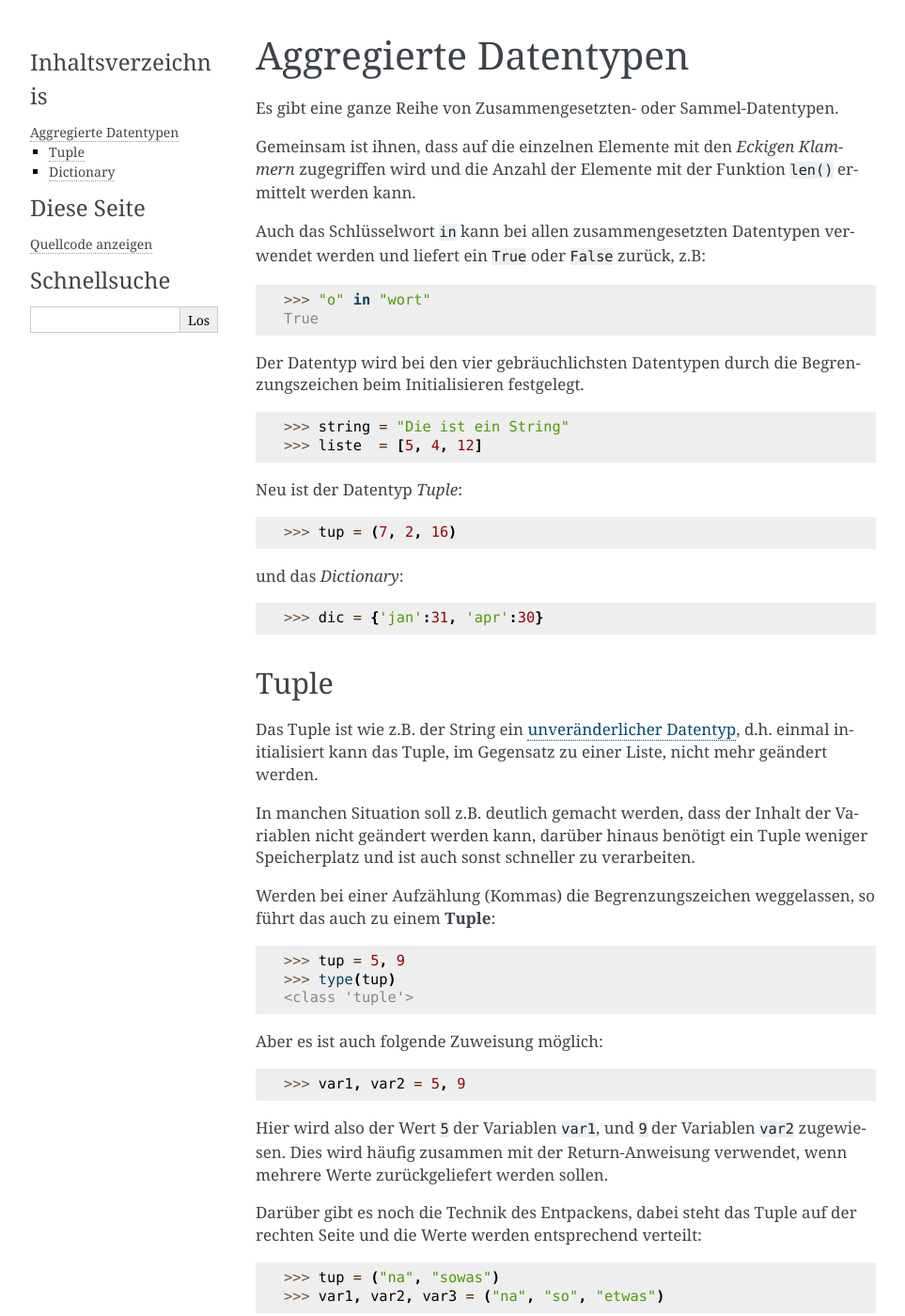
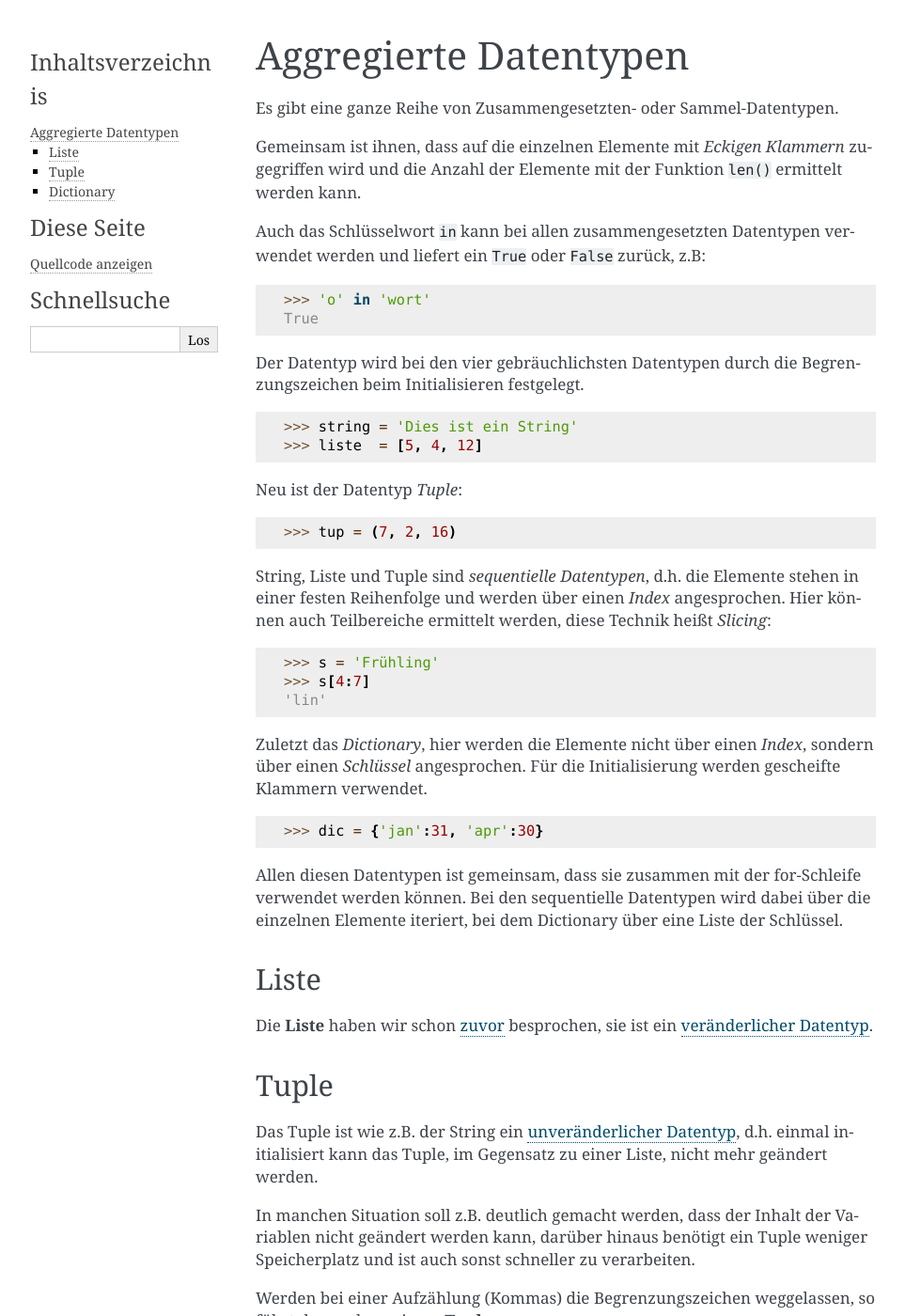
Before and after one commit to gerpark/pyworkshop, a Sphinx documentation site: the page built from docs/source/python/aggr.rst, in a window 1280 px wide and 1400 px high. Shown: the whole window at 94% size, without its empty margins (148-1111 px from the left). Built offline with Sphinx 7.4.7, drawn with Linux system fonts in a browser that asks for light colours.

Commit message:
1.97 u.a. datentyp liste erweitert

```diff
--- a/docs/source/index.rst
+++ b/docs/source/index.rst
@@ -13,7 +13,7 @@ von Gerhard Sachs
 
 Dieses Dokument wird kontinuierlich weiterbearbeitet.
 
-Version 1.96 vom 2. Juli 2022
+Version 1.97 vom 6. Juli 2022
 
 Und hier noch ein Link mit ein bisschen was zu `Python, dem Workshop und mir <http://www.ortrun-dieterich.de/workshop.html>`_ .
 
--- a/docs/source/object/namen.rst
+++ b/docs/source/object/namen.rst
@@ -40,6 +42,7 @@ Wenn wir nun die Turtle weiterbenutzen wollen, haben wir ein Problem,
 denn wir haben für die Turtle keinen gültigen Namen.
 Am Bildschirm wird die Turtle zwar noch angezeigt, kann aber nicht
 angesprochen und damit auch nicht mehr verwendet werden, nur noch ein Schatten ihrer selbst!
+
 
 Außerdem sind in Python alle Namen gleichwertig, d.h. dass z.B. auch ein
 Funktionsname auf diese Weise unbrauchbar gemacht werden kann.
--- a/docs/source/python/aggr.rst
+++ b/docs/source/python/aggr.rst
@@ -18,7 +18,7 @@
 
 .. code:: python
 
-    >>> "o" in "wort"
+    >>> 'o' in 'wort'
     True
 
 
@@ -27,7 +27,7 @@
 
 .. code:: python
 
-    >>> string = "Die ist ein String"
+    >>> string = 'Dies ist ein String'
     >>> liste  = [5, 4, 12]
 
 Neu ist der Datentyp `Tuple`:
@@ -36,12 +36,33 @@
 
     >>> tup = (7, 2, 16)
 
-und das `Dictionary`:
+String, Liste und Tuple sind `sequentielle Datentypen`, d.h. die Elemente stehen in einer festen
+Reihenfolge und werden über einen `Index` angesprochen.
+Hier können auch Teilbereiche ermittelt werden, diese Technik heißt `Slicing`:
+
+.. code:: python
+
+    >>> s = 'Frühling'
+    >>> s[4:7]
+    'lin'
+
+Zuletzt das `Dictionary`, hier werden die Elemente nicht über einen `Index`,
+sondern über einen `Schlüssel` angesprochen.
+Für die Initialisierung werden gescheifte Klammern verwendet.
 
 .. code:: python
 
     >>> dic = {'jan':31, 'apr':30}
 
+
+Allen diesen Datentypen ist gemeinsam, dass sie zusammen mit der for-Schleife verwendet werden können.
+Bei den sequentielle Datentypen wird dabei über die einzelnen Elemente iteriert, bei
+dem Dictionary über eine Liste der Schlüssel.
+
+Liste
+-----
+
+Die **Liste** haben wir schon :ref:`zuvor <liste>` besprochen, sie ist ein :ref:`veränderlicher Datentyp <py-mutable>`.
 
 Tuple
 -----
--- a/docs/source/python/index.rst
+++ b/docs/source/python/index.rst
@@ -14,7 +14,7 @@ Die Programmiersprache Python.
 Python gehört mit zu den `beliebtesten Programmiersprachen <https://www.tiobe.com/tiobe-index//>`_,
 sie ist vielseitig verwendbar und weltweit beliebt und verbreitet.
 
-Python hat eine klare und gut verständlich Syntax, und ist
+Python hat eine klare und gut verständliche Syntax, und ist
 als Einstiegssprache, behaupte nicht nur ich, sicherlich die erste Wahl.
 
 Mit Python kann prozedural oder auch objektorientiert programmiert werden.
--- a/docs/source/python/scope.rst
+++ b/docs/source/python/scope.rst
@@ -54,7 +54,9 @@
 stürzt das Programm mit einem Laufzeitfehler ab. Stattdessen hätte problemlos
 ein Parameter verwendet werden können.
 
-Aber wie so manchmal lässt uns Python große Freiheiten, aber im Sinne von einem
+Ausserdem können Variablennamen leicht überschrieben werden, was leicht zu :ref:`Fehlern <py-vorsicht>` führen kann.
+
+Auch hier lässt uns also Python große Freiheiten, aber im Sinne von einem
 sicheren, gut verständlichen und gut wartbaren Programmcode sollten `globale Variablen`
 nur sehr sparsam und wohlüberlegt verwendet werden.
 
--- a/docs/source/turtle/tbasics.rst
+++ b/docs/source/turtle/tbasics.rst
@@ -12,7 +12,7 @@ Dabei sind erste 'Gehversuche' auch auf der :ref:`Python-Shell<python-shell>` m
 Wird aber stattdessen ein Skript erstellt, muss dort als letzte Anweisung
 `mainloop()` stehen.  Dies hängt mit den Eigenschaften von grafischen Programmen
 zusammen.
-Wird das Programm aber nur aus der  :ref:`IDLE <idle>` heraus gestartet, ist die Anweisung
+Wird das Programm aber aus der  :ref:`IDLE <idle>` heraus gestartet, ist die Anweisung
 `mainloop` nicht notwendig, da deren Funktion von der IDLE übernommen werden kann.
 
 **!!! Achtung !!!**
```
Also changed, not shown: other parts of docs/source/object/namen.rst (+2 -0 lines), other parts of docs/source/python/aggr.rst (+1 -1 lines).
